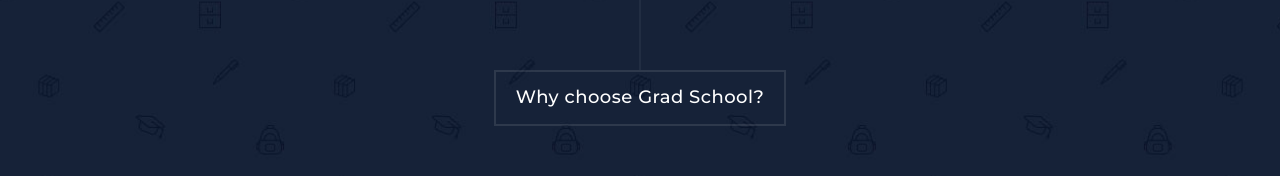
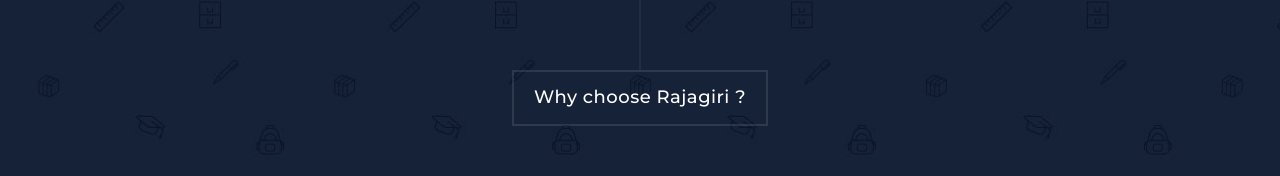
Before and after one commit to Angel163200/placement-cell, a plain HTML site: page index.html in a window 1280 px wide. Shown: the part 830-1006 px from the top of the page. Drawn offline with Linux system fonts and the light colour scheme.

Commit message:
Update index.html

```diff
--- a/index.html
+++ b/index.html
@@ -138,7 +138,7 @@ https://templatemo.com/tm-557-grad-school
       <div class="row">
         <div class="col-md-12">
           <div class="section-heading">
-            <h2>Why choose Grad School?</h2>
+            <h2>Why choose Rajagiri ?</h2>
           </div>
         </div>
         <div class="col-md-12">
```
